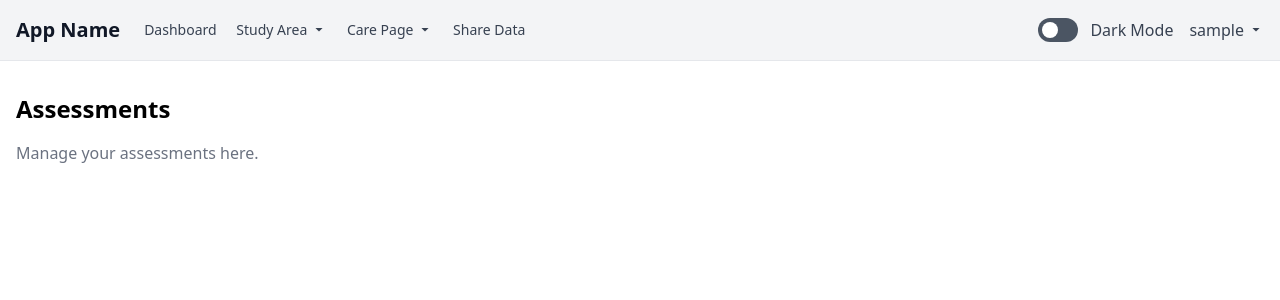
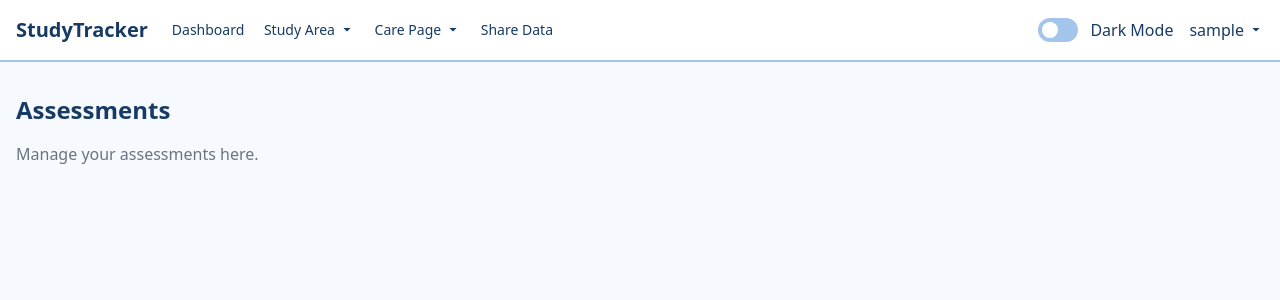
Before and after one commit to phattydumpling/CITS3403-Group-Project, a Flask app: page /assessments in a window 1280 px wide. Shown: the top 300 px of the page. Run offline with Flask 3, Linux system fonts and the light colour scheme; the visitor is signed in with stand-in values (Sample User, id 1); some libraries are stand-ins or nearby versions.

Commit message:
added colour palette to base.html

```diff
--- a/static/css/styles.css
+++ b/static/css/styles.css
@@ -56,3 +56,122 @@ body.dark-mode .navbar-brand {
     transition: transform 0.1s ease;
     z-index: 10;
 }
+
+:root {
+    --primary-bg: #F6FAFF;
+    --accent-yellow: #FFDE70;
+    --secondary-blue: #A3C4EB;
+    --primary-blue: #173B64;
+}
+
+/* Base styles */
+body {
+    background-color: var(--primary-bg);
+    color: var(--primary-blue);
+}
+
+/* Navigation styles */
+nav {
+    background-color: white !important;
+    border-bottom: 2px solid var(--secondary-blue) !important;
+}
+
+/* Button styles */
+.btn-primary {
+    background-color: var(--primary-blue);
+    color: white;
+    transition: all 0.3s ease;
+}
+
+.btn-primary:hover {
+    background-color: var(--secondary-blue);
+    color: var(--primary-blue);
+}
+
+.btn-secondary {
+    background-color: var(--secondary-blue);
+    color: var(--primary-blue);
+    transition: all 0.3s ease;
+}
+
+.btn-secondary:hover {
+    background-color: var(--accent-yellow);
+    color: var(--primary-blue);
+}
+
+/* Card styles */
+.card {
+    background-color: white;
+    border: 1px solid var(--secondary-blue);
+    border-radius: 8px;
+    box-shadow: 0 2px 4px rgba(23, 59, 100, 0.1);
+}
+
+/* Link styles */
+a {
+    color: var(--primary-blue);
+    transition: color 0.3s ease;
+}
+
+a:hover {
+    color: var(--secondary-blue);
+}
+
+/* Dark mode overrides */
+.dark {
+    --primary-bg: #173B64;
+    --primary-blue: #F6FAFF;
+    --secondary-blue: #A3C4EB;
+    --accent-yellow: #FFDE70;
+}
+
+.dark body {
+    background-color: var(--primary-bg);
+    color: var(--primary-blue);
+}
+
+.dark nav {
+    background-color: #1a1a1a !important;
+    border-bottom: 2px solid var(--secondary-blue) !important;
+}
+
+.dark .card {
+    background-color: #1a1a1a;
+    border-color: var(--secondary-blue);
+}
+
+/* Custom scrollbar */
+::-webkit-scrollbar {
+    width: 8px;
+}
+
+::-webkit-scrollbar-track {
+    background: var(--primary-bg);
+}
+
+::-webkit-scrollbar-thumb {
+    background: var(--secondary-blue);
+    border-radius: 4px;
+}
+
+::-webkit-scrollbar-thumb:hover {
+    background: var(--primary-blue);
+}
+
+/* Focus styles */
+:focus {
+    outline: 2px solid var(--accent-yellow);
+    outline-offset: 2px;
+}
+
+/* Form elements */
+input, select, textarea {
+    border: 1px solid var(--secondary-blue);
+    border-radius: 4px;
+    padding: 8px;
+}
+
+input:focus, select:focus, textarea:focus {
+    border-color: var(--primary-blue);
+    box-shadow: 0 0 0 2px var(--accent-yellow);
+}
--- a/static/js/main.js
+++ b/static/js/main.js
@@ -1,3 +1,17 @@
+// Tailwind Configuration
+tailwind.config = {
+    theme: {
+        extend: {
+            colors: {
+                primary: '#173B64',
+                secondary: '#A3C4EB',
+                accent: '#FFDE70',
+                background: '#F6FAFF',
+            }
+        }
+    }
+};
+
 document.addEventListener('DOMContentLoaded', function () {
     const toggle = document.getElementById('darkModeToggle');
     const dot = document.querySelector('.dot'); // the small circle
--- a/templates/base.html
+++ b/templates/base.html
@@ -15,19 +15,19 @@
     <link rel="stylesheet" href="{{ url_for('static', filename='css/styles.css') }}">
 </head>
 
-<body class="bg-white text-black dark:bg-gray-900 dark:text-white">
+<body class="bg-background text-primary">
     <!-- Top Nav Bar -->
-    <nav class="flex items-center justify-between flex-wrap bg-gray-100 dark:bg-gray-800 p-4 border-b">
+    <nav class="flex items-center justify-between flex-wrap bg-white p-4 border-b border-secondary">
         <div class="flex items-center flex-shrink-0 mr-6">
             <a href="{% if session.get('username') %}{{ url_for('dashboard') }}{% else %}{{ url_for('home') }}{% endif %}"
-                class="text-xl font-semibold text-gray-900 dark:text-white">
-                App Name
+                class="text-xl font-semibold text-primary hover:text-secondary transition-colors duration-300">
+                StudyTracker
             </a>
         </div>
 
         <div class="block lg:hidden">
             <button id="nav-toggle"
-                class="flex items-center px-3 py-2 border rounded text-gray-600 dark:text-gray-300 border-gray-600 dark:border-gray-300">
+                class="flex items-center px-3 py-2 border rounded text-primary border-secondary hover:bg-secondary hover:text-white transition-colors duration-300">
                 <svg class="fill-current h-3 w-3" viewBox="0 0 20 20" xmlns="http://www.w3.org/2000/svg">
                     <title>Menu</title>
                     <path d="M0 3h20v2H0V3zm0 6h20v2H0V9zm0 6h20v2H0v-2z" />
@@ -39,29 +39,29 @@
             <div class="text-sm lg:flex-grow">
                 {% if session.get('username') %}
                 <a href="{{ url_for('dashboard') }}"
-                    class="block mt-4 lg:inline-block lg:mt-0 text-gray-700 dark:text-gray-300 hover:text-blue-600 mr-4">Dashboard</a>
+                    class="block mt-4 lg:inline-block lg:mt-0 text-primary hover:text-secondary transition-colors duration-300 mr-4">Dashboard</a>
 
                 <!-- Dropdowns only for logged-in users -->
                 <!-- Study Area Dropdown -->
                 <div class="relative group inline-block mr-4">
                     <a href="{{ url_for('study_area') }}"
-                        class="inline-flex items-center text-gray-700 dark:text-gray-300 hover:text-blue-600">
+                        class="inline-flex items-center text-primary hover:text-secondary transition-colors duration-300">
                         Study Area
                         <svg class="fill-current h-4 w-4 ml-1" xmlns="http://www.w3.org/2000/svg" viewBox="0 0 20 20">
                             <path d="M5.516 7.548L10 12l4.484-4.452z" />
                         </svg>
                     </a>
                     <ul
-                        class="absolute hidden text-gray-700 pt-1 group-hover:block bg-white dark:bg-gray-800 rounded shadow-lg">
-                        <li><a class="block px-4 py-2 hover:bg-gray-200 dark:hover:bg-gray-700"
+                        class="absolute hidden text-primary pt-1 group-hover:block bg-white rounded shadow-lg border border-secondary">
+                        <li><a class="block px-4 py-2 hover:bg-secondary hover:text-white transition-colors duration-300"
                                 href="{{ url_for('study_session') }}">Study Session</a></li>
-                        <li><a class="block px-4 py-2 hover:bg-gray-200 dark:hover:bg-gray-700"
+                        <li><a class="block px-4 py-2 hover:bg-secondary hover:text-white transition-colors duration-300"
                                 href="{{ url_for('task_overview') }}">Task Overview</a></li>
-                        <li><a class="block px-4 py-2 hover:bg-gray-200 dark:hover:bg-gray-700"
+                        <li><a class="block px-4 py-2 hover:bg-secondary hover:text-white transition-colors duration-300"
                                 href="{{ url_for('lecture_log') }}">Lecture Log</a></li>
-                        <li><a class="block px-4 py-2 hover:bg-gray-200 dark:hover:bg-gray-700"
+                        <li><a class="block px-4 py-2 hover:bg-secondary hover:text-white transition-colors duration-300"
                                 href="{{ url_for('assessments') }}">Assessments</a></li>
-                        <li><a class="block px-4 py-2 hover:bg-gray-200 dark:hover:bg-gray-700"
+                        <li><a class="block px-4 py-2 hover:bg-secondary hover:text-white transition-colors duration-300"
                                 href="{{ url_for('resources') }}">Resources</a></li>
                     </ul>
                 </div>
@@ -69,27 +69,27 @@
                 <!-- Care Page Dropdown -->
                 <div class="relative group inline-block mr-4">
                     <a href="{{ url_for('health_carer') }}"
-                        class="inline-flex items-center text-gray-700 dark:text-gray-300 hover:text-blue-600">
+                        class="inline-flex items-center text-primary hover:text-secondary transition-colors duration-300">
                         Care Page
                         <svg class="fill-current h-4 w-4 ml-1" xmlns="http://www.w3.org/2000/svg" viewBox="0 0 20 20">
                             <path d="M5.516 7.548L10 12l4.484-4.452z" />
                         </svg>
                     </a>
                     <ul
-                        class="absolute hidden text-gray-700 pt-1 group-hover:block bg-white dark:bg-gray-800 rounded shadow-lg">
-                        <li><a class="block px-4 py-2 hover:bg-gray-200 dark:hover:bg-gray-700"
+                        class="absolute hidden text-primary pt-1 group-hover:block bg-white rounded shadow-lg border border-secondary">
+                        <li><a class="block px-4 py-2 hover:bg-secondary hover:text-white transition-colors duration-300"
                                 href="{{ url_for('mental_health') }}">Mental Health</a></li>
-                        <li><a class="block px-4 py-2 hover:bg-gray-200 dark:hover:bg-gray-700"
+                        <li><a class="block px-4 py-2 hover:bg-secondary hover:text-white transition-colors duration-300"
                                 href="{{ url_for('wellness_check') }}">Wellness Check</a></li>
-                        <li><a class="block px-4 py-2 hover:bg-gray-200 dark:hover:bg-gray-700"
+                        <li><a class="block px-4 py-2 hover:bg-secondary hover:text-white transition-colors duration-300"
                                 href="{{ url_for('study_break') }}">Study Break</a></li>
-                        <li><a class="block px-4 py-2 hover:bg-gray-200 dark:hover:bg-gray-700"
+                        <li><a class="block px-4 py-2 hover:bg-secondary hover:text-white transition-colors duration-300"
                                 href="{{ url_for('study_tips') }}">Study Tips</a></li>
                     </ul>
                 </div>
 
                 <a href="{{ url_for('share_data') }}"
-                    class="block mt-4 lg:inline-block lg:mt-0 text-gray-700 dark:text-gray-300 hover:text-blue-600">Share
+                    class="block mt-4 lg:inline-block lg:mt-0 text-primary hover:text-secondary transition-colors duration-300">Share
                     Data</a>
                 {% endif %}
             </div>
@@ -100,38 +100,36 @@
                 <label for="darkModeToggle" class="flex items-center cursor-pointer">
                     <input id="darkModeToggle" type="checkbox" class="sr-only">
                     <div class="relative">
-                        <div class="block bg-gray-600 w-10 h-6 rounded-full"></div>
+                        <div class="block bg-secondary w-10 h-6 rounded-full"></div>
                         <div
                             class="dot absolute left-1 top-1 bg-white w-4 h-4 rounded-full transform transition-transform duration-300">
                         </div>
                     </div>
-                    <span class="ml-3 text-gray-700 dark:text-gray-300">Dark Mode</span>
+                    <span class="ml-3 text-primary">Dark Mode</span>
                 </label>
 
                 {% if session.get('username') %}
                 <div class="relative group inline-block">
                     <a href="{{ url_for('assessments') }}"
-                        class="inline-flex items-center text-gray-700 dark:text-gray-300 hover:text-blue-600 font-medium">
+                        class="inline-flex items-center text-primary hover:text-secondary transition-colors duration-300 font-medium">
                         {{ session['username'] }}
                         <svg class="ml-1 w-4 h-4 fill-current" xmlns="http://www.w3.org/2000/svg" viewBox="0 0 20 20">
                             <path d="M5.516 7.548L10 12l4.484-4.452z" />
                         </svg>
                     </a>
                     <ul
-                        class="absolute hidden right-0 pt-1 group-hover:block bg-white dark:bg-gray-800 text-gray-700 dark:text-gray-300 rounded shadow-lg min-w-[160px] z-50">
+                        class="absolute hidden right-0 pt-1 group-hover:block bg-white text-primary rounded shadow-lg border border-secondary min-w-[160px] z-50">
                         <li><a href="{{ url_for('assessments') }}"
-                            class="block px-4 py-2 hover:bg-gray-200 dark:hover:bg-gray-700">Profile</a></li>
-                        <li><a href="{{ url_for('assessments') }}"
-                            class="block px-4 py-2 hover:bg-gray-200 dark:hover:bg-gray-700">Profile</a></li>
+                            class="block px-4 py-2 hover:bg-secondary hover:text-white transition-colors duration-300">Profile</a></li>
                         <li><a href="{{ url_for('logout') }}"
-                            class="block px-4 py-2 hover:bg-red-100 dark:hover:bg-red-600 text-red-600 dark:text-red-400">Logout</a></li>
+                            class="block px-4 py-2 hover:bg-red-100 text-red-600 hover:text-red-700 transition-colors duration-300">Logout</a></li>
                     </ul>
                 </div>
                 {% else %}
                 <a href="{{ url_for('login') }}"
-                    class="px-4 py-2 border border-blue-500 text-blue-500 rounded hover:bg-blue-500 hover:text-white">Login</a>
+                    class="px-4 py-2 border border-primary text-primary rounded hover:bg-primary hover:text-white transition-colors duration-300">Login</a>
                 <a href="{{ url_for('signup') }}"
-                    class="px-4 py-2 bg-blue-500 text-white rounded hover:bg-blue-600">Sign Up</a>
+                    class="px-4 py-2 bg-primary text-white rounded hover:bg-secondary transition-colors duration-300">Sign Up</a>
                 {% endif %}
             </div>
         </div>
```
